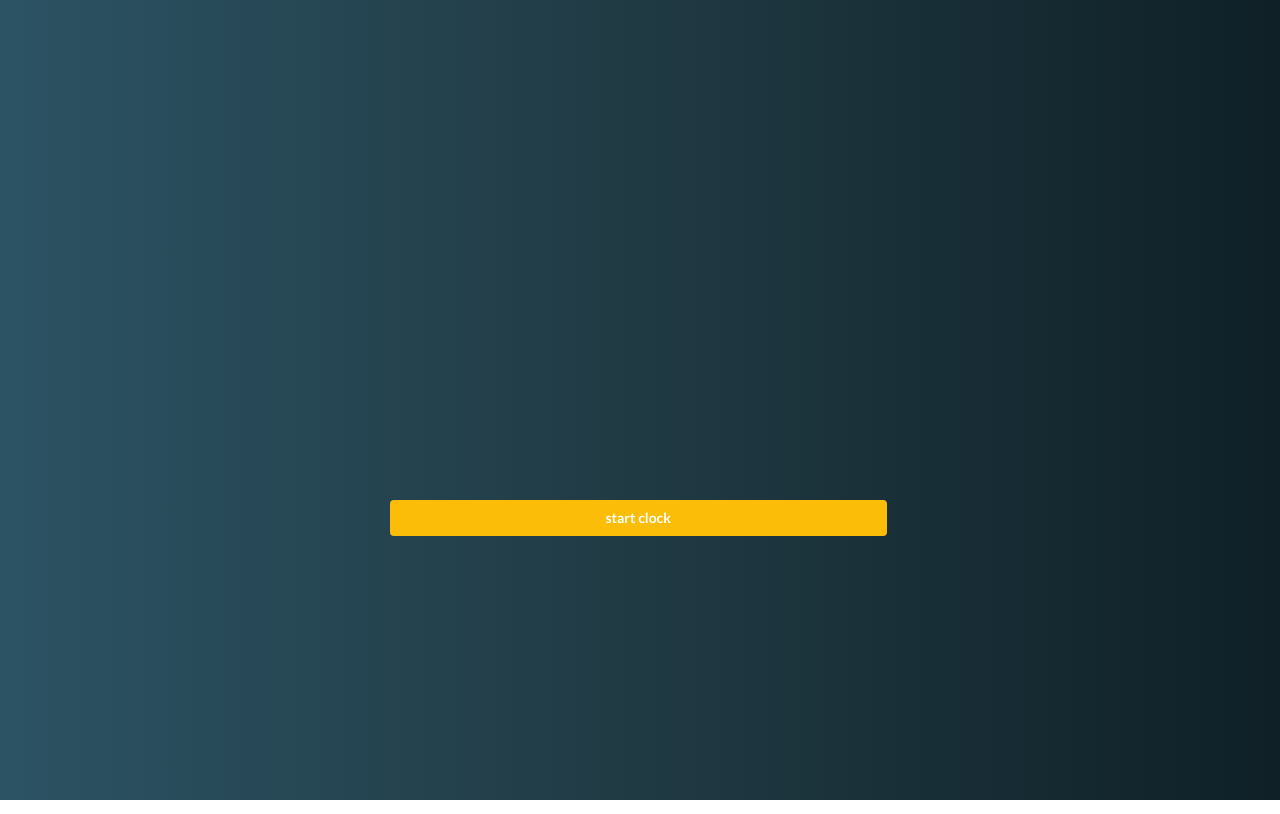
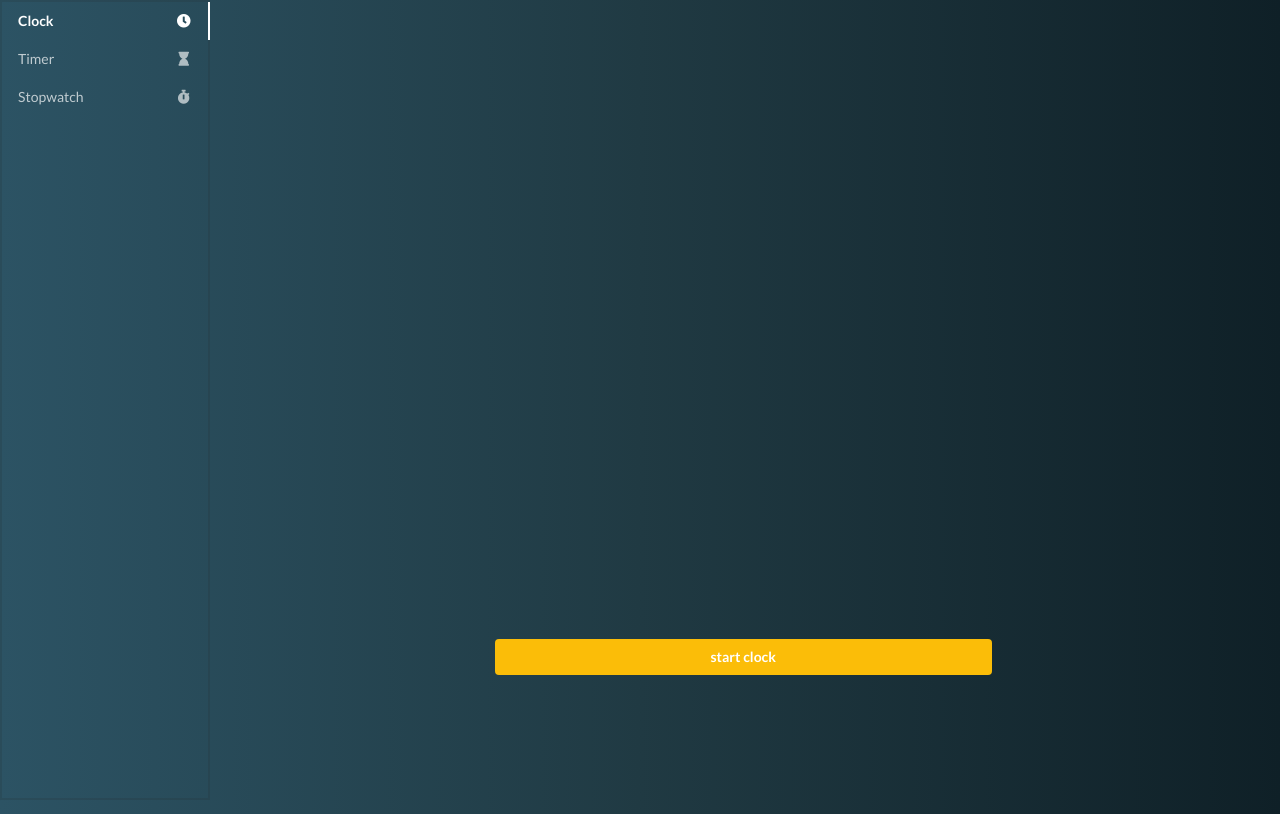
Before and after one commit to malekeym/Clock, a React (Create React App) app: page / in a window 1280 px wide. Built offline with nearby package versions, Linux system fonts and the light colour scheme.

Commit message:
Make Navbar

```diff
--- a/src/App.css
+++ b/src/App.css
@@ -1,4 +1,6 @@
 .App {
   display: flex;
-  justify-content: center;
 }
+#Clock{
+  margin: auto;
+}
--- a/src/App.js
+++ b/src/App.js
@@ -1,10 +1,11 @@
 import ClockHandler from './Clock'
 import './App.css';
-
+import Nav from './Nav'
 function App() {
   return (
     <div className="App">
-      <ClockHandler />
+      <Nav />
+      <ClockHandler/>
     </div>
   );
 }
--- a/src/Clock.js
+++ b/src/Clock.js
@@ -9,7 +9,12 @@ function initialClock(){
   var gradient = ctx.createRadialGradient(0, 0, radius, 0, 0, height*2);
   gradient.addColorStop(0.2, "#2d343600");
   gradient.addColorStop(0.1, "#ffb142");
-  function drawClock(ctx) {
+  ctx.beginPath();
+  ctx.arc(0, 0, height*.9, 0, 2 * Math.PI);
+  ctx.lineWidth = 10
+  ctx.strokeStyle = "#8395a7";
+  ctx.stroke();
+  function drawClock() {
     ctx.fillStyle = gradient;
     ctx.fillRect(-height, -height, height*2, height*2);
     ctx.fillStyle = "#130f40";
@@ -22,25 +27,25 @@ function initialClock(){
       ctx.rotate((-30 * Math.PI) / 180);
     }
   }
-  function drawTime(ctx, radius) {
+  function drawTime(radius) {
     let now = new Date();
     let hour = now.getHours();
     let minute = now.getMinutes();
     let second = now.getSeconds();
     hour = hour % 12;
     hour = (hour * Math.PI) / 6 + (minute * Math.PI) / (6 * 60);
-    drawHand(ctx, hour, radius * 0.5, radius * 0.07);
+    drawHand(hour, radius * 0.5, radius * 0.07);
     minute = minute * (Math.PI / 30);
-    drawHand(ctx, minute, radius * 0.8, radius * 0.07);
+    drawHand(minute, radius * 0.8, radius * 0.07);
     second = second * (Math.PI / 30);
-    drawHand(ctx, second, radius * 0.9, radius * 0.02);
+    drawHand(second, radius * 0.9, radius * 0.02);
     ctx.beginPath();
     ctx.arc(0, 0, 12.5, 0, 2 * Math.PI);
     ctx.fillStyle = "#2C5364";
     ctx.fill();
   }
 
-  function drawHand(ctx, pos, length, width) {
+  function drawHand(pos, length, width) {
     ctx.beginPath();
     ctx.lineWidth = width;
     ctx.lineCap = "round";
@@ -51,15 +56,15 @@ function initialClock(){
     ctx.stroke();
     ctx.rotate(-pos);
   }
-  return {drawClock, drawTime, ctx}
+  return {drawClock, drawTime}
 }
 
 function clockHandler(){
   function startTime() {
-    const {drawClock,drawTime, ctx} = initialClock()
+    const {drawClock,drawTime} = initialClock()
     setInterval(() => {
-      drawClock(ctx);
-      drawTime(ctx, 150);
+      drawClock();
+      drawTime(150);
     }, 1000);
   }
   return(
--- /dev/null
+++ b/src/Nav.css
@@ -0,0 +1,3 @@
+#nav {
+    height: 100vh;
+}
--- /dev/null
+++ b/src/Nav.js
@@ -0,0 +1,20 @@
+import './Nav.css'
+function Nav (){
+    return(
+    <div id ="nav" className="ui inverted menu secondary vertical pointing menu">
+        <a className="active item">
+            <i className="clock icon"></i>
+            Clock
+        </a>
+        <a className="item">
+            <i className="hourglass icon"></i>
+            Timer
+        </a>
+        <a className="item">
+            <i className="stopwatch icon"></i>
+            Stopwatch
+        </a>
+    </div>
+    )
+}
+export default Nav;
```
